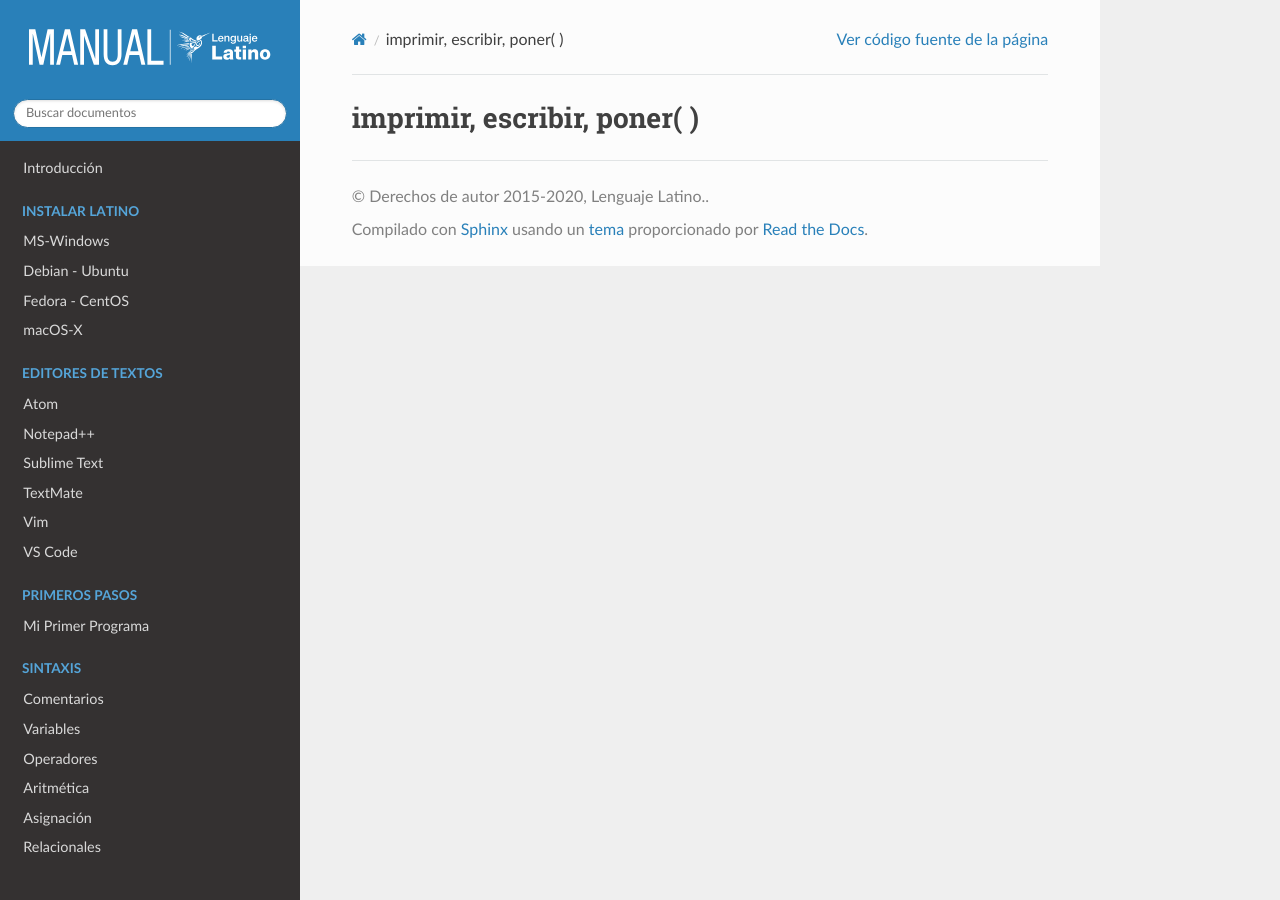
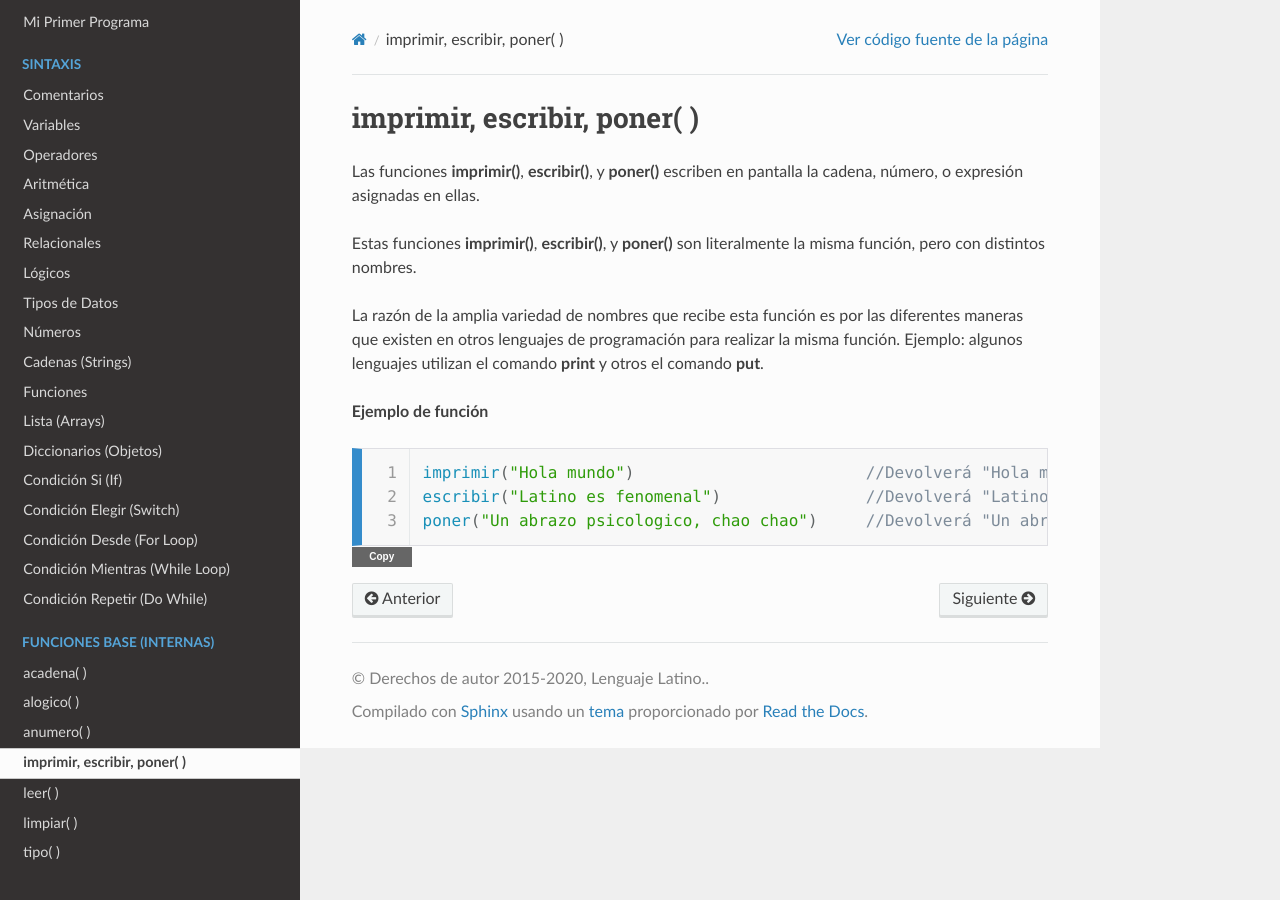
Before and after one commit to LatinoDocs/Manual-Latino, a Sphinx documentation site: the page built from docs/funciones/imprimir.rst, in a window 1280 px wide. Built offline with Sphinx 7.4.7 and the Read the Docs theme 2.0.0, drawn with Linux system fonts in a browser that asks for light colours; pages that are not in the unit, such as notebooks, are missing from menus; comment, search, counter and statistics services are not loaded.

Commit message:
funcion imprimir

```diff
--- a/docs/funciones/anumero.rst
+++ b/docs/funciones/anumero.rst
@@ -7,9 +7,9 @@ anumero( )
 ============
 La función **anumero\( \)** convierte las cadenas(textos) a números.
 
-Las comillas sin caracteres, ejemplo **\' \'** devolverá un valor **Nulo** al igual que el números **0**.
+Las comillas sin caracteres, ejemplo **\'\'** devolverá un valor **Nulo** al igual que el números **0**.
 
-Los espacios en blanco, ejemplo **\'  \'** o cualquier número que tengo un espacio en blanco, ejemplo **\'99  \'** estos serán convertidos su valor de `código ALT`_.
+Los espacios en blanco, ejemplo **\' \'** o cualquier número que tengo un espacio en blanco, ejemplo **\'7 \'** estos serán convertidos su valor de `código ALT`_.
 
 **Ejemplo de función**
 
--- a/docs/funciones/imprimir.rst
+++ b/docs/funciones/imprimir.rst
@@ -5,3 +5,16 @@
 ==============================
 imprimir, escribir, poner( )
 ==============================
+Las funciones **imprimir()**, **escribir()**, y **poner()** escriben en pantalla la cadena, número, o expresión asignadas en ellas.
+
+Estas funciones **imprimir()**, **escribir()**, y **poner()** son literalmente la misma función, pero con distintos nombres.
+
+La razón de la amplia variedad de nombres que recibe esta función es por las diferentes maneras que existen en otros lenguajes de programación para realizar la misma función. Ejemplo: algunos lenguajes utilizan el comando **print** y otros el comando **put**.
+
+**Ejemplo de función**
+
+.. raw:: html
+
+   <pre><code class="language-latino line-numbers">imprimir("Hola mundo")                        //Devolverá "Hola mundo"
+   escribir("Latino es fenomenal")               //Devolverá "Latino es fenomenal"
+   poner("Un abrazo psicologico, chao chao")     //Devolverá "Un abrazo psicologico, chao chao"</code></pre>
--- a/docs/index.rst
+++ b/docs/index.rst
@@ -117,6 +117,7 @@ Si desea colaborar, mire el articulo de `guía de colaboración`_
    funciones/acadena
    funciones/alogico
    funciones/anumero
+   funciones/imprimir
    funciones/leer
    funciones/limpiar
    funciones/tipo
```
Also changed, not shown: docs/funciones/incluir.rst (+8 -0 lines).
